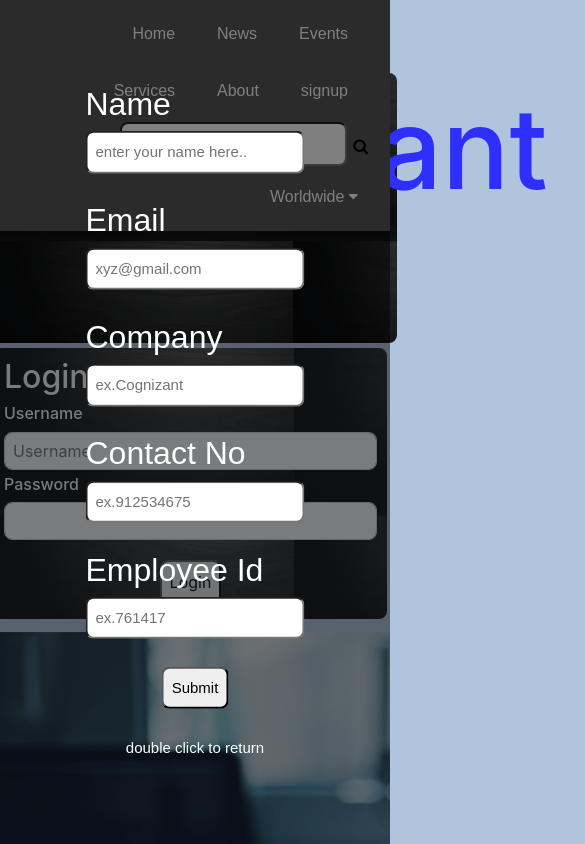
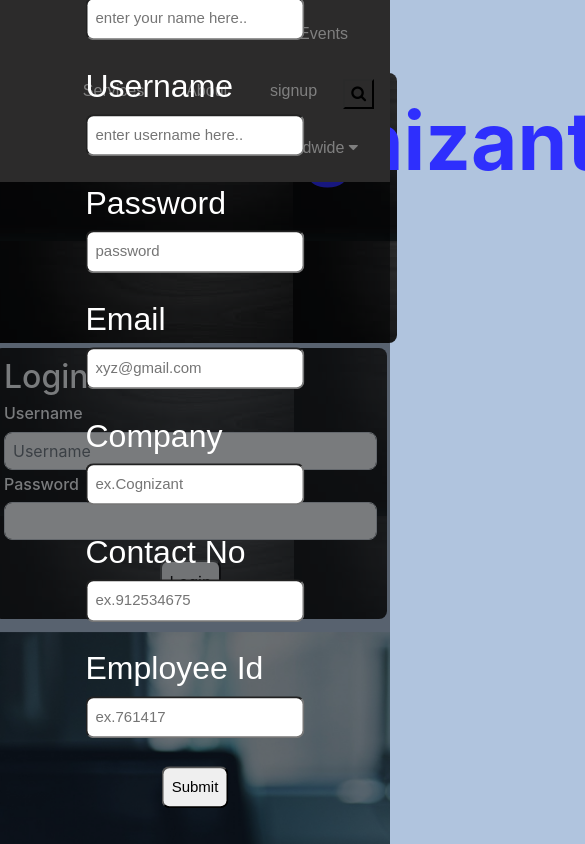
Before and after one commit to tarun1712/tarun, a plain HTML site: page index.html in a window 390 px wide. Both pictures are taken after a click on the link "signup". Shown: the top 844 px of the page, 585 px wide, since content can reach past the window. Drawn offline with nearby package versions, Linux system fonts and the light colour scheme.

Commit message:
Add files via upload

```diff
--- a/index.html
+++ b/index.html
@@ -24,34 +24,41 @@
             <a href="#evnt" class="rounded">Events</a>
             <a href="#services" class="rounded">Services</a>
             <a href="about.html" class="rounded">About</a>
-            <div id="overlay" ondblclick="off()">
+            <div id="overlay">
               <div class="text">
+                <form method="POST">
                 <h2>Name</h2>
-                <input type="text" placeholder="enter your name here.." class="form-controls rounded">
+                <input type="text" placeholder="enter your name here.." class="form-controls rounded" required>
+                <br><br>
+                <h2>Username</h2>
+                <input type="text" placeholder="enter username here.." class="form-controls rounded" required>
+                <br><br>
+                <h2>Password</h2>
+                <input type="password" placeholder="password" class="form-controls rounded" required>
                 <br><br>
                 <h2>Email</h2>
-                <input type="email" placeholder="xyz@gmail.com" class="form-controls rounded">
+                <input type="email" placeholder="xyz@gmail.com" class="form-controls rounded" required>
                 <br><br>
                 <h2>Company</h2>
-                <input type="text" placeholder="ex.Cognizant" class="form-controls rounded">
+                <input type="text" placeholder="ex.Cognizant" class="form-controls rounded" required>
                 <br><br>
                 <h2>Contact No</h2>
-                <input type="text" placeholder="ex.912534675" class="form-controls rounded">
+                <input type="text" placeholder="ex.912534675" class="form-controls rounded" required>
                 <br><br>
                 <h2>Employee Id</h2>
-                <input type="text" placeholder="ex.761417" class="form-controls rounded">
+                <input type="text" placeholder="ex.761417" class="form-controls rounded" required>
                 <br><br>
                 <center><input type="submit" class="rounded">
                   <br><br>
-                  double click to return
+                  <a onclick="off()" class="rounded"> click here to go back</a>
                 </center>
-
+              </form>
               </div>
-            </div>
-              <a onclick="on()" class="rounded" onmouseover="this.style.color='black'" onmouseout="this.style.color='white'" style="color:white;">signup</a>
-            <input type="search" placeholder="Search.." class="rounded">
-        <button style="background: inherit; border-style: hidden" ><i  class="fa fa-search" aria-hidden="true"></i></button>
-        </form>
+          </div>
+           <a onclick="on()" class="rounded" onmouseover="this.style.color='black'" onmouseout="this.style.color='white'" style="color:white;">signup</a>
+      <div id="srch">
+           <button style="background: inherit; border-style: hidden display:none"  onclick="search()"  ><i  class="fa fa-search" aria-hidden="true"></i></button>
+      </div>
 
           <div class="dropdown1">
             <button class="dropbtn1 rounded">Worldwide
@@ -102,11 +109,13 @@
             </div>
           </div>
         </div>
-
+<div id="main">
     <div class="container-fluid rounded margin">
         <div class="row">
-           <div class=" col-xm-9 col-md-9 col-xs-9 bgimg rounded ">
-              <center><h1 style="font-size: 700%; color:rgb(40, 40, 255) ; bottom: 50%;left: 50%;">Cognizant</h1></center>
+           <div class=" col-xm-9 col-md-9 col-xs-9 bgimg rounded">
+             <div class="col-md-12 col-sm-12 col-xs-12">
+              <b><a href="index.html" style="font-size: 500%; color:rgb(40, 40, 255) ;margin:50%;">Cognizant</a></b>
+            </div>
             </div>
             <div class="col-xm-3 col-md-3 col-xs-3">
                   <div class="CustomDiv">
@@ -123,6 +132,7 @@
                 </div>
         </div>
     </div>
+
     <div id="demo" class="carousel slide" data-ride="carousel">
 
         <!-- Indicators -->
@@ -285,6 +295,7 @@ Simplifying, modernizing and securing the IT infrastructure and applications tha
       </div>
       </div>
     </div>
+
     <center>
         <h3 style="color: rgb(0, 0, 0)">Or login with</h3>
       <div>
@@ -301,9 +312,11 @@ Simplifying, modernizing and securing the IT infrastructure and applications tha
       <img src="images/icontweet.png" class="set-size" aria-label="tweeter">
       </a>
       </div>
+
           </center>
     <footer>
       Designed By Tarun Patidar
     </footer>
+  </div>
 </body>
 </html>
--- a/js/custom.js
+++ b/js/custom.js
@@ -36,3 +36,10 @@ function on() {
   function off() {
     document.getElementById("overlay").style.display = "none";
   }
+
+function search()
+{
+    document.getElementById("srch").style.display = "block"
+    document.getElementById("main").style.display = "none"
+
+}
```
